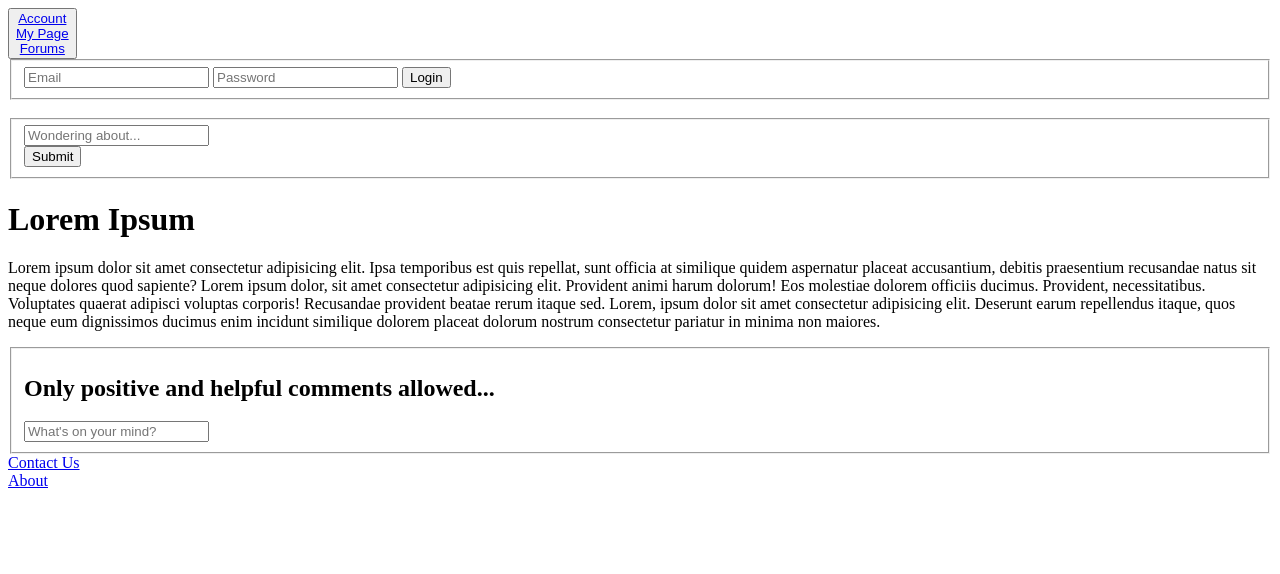
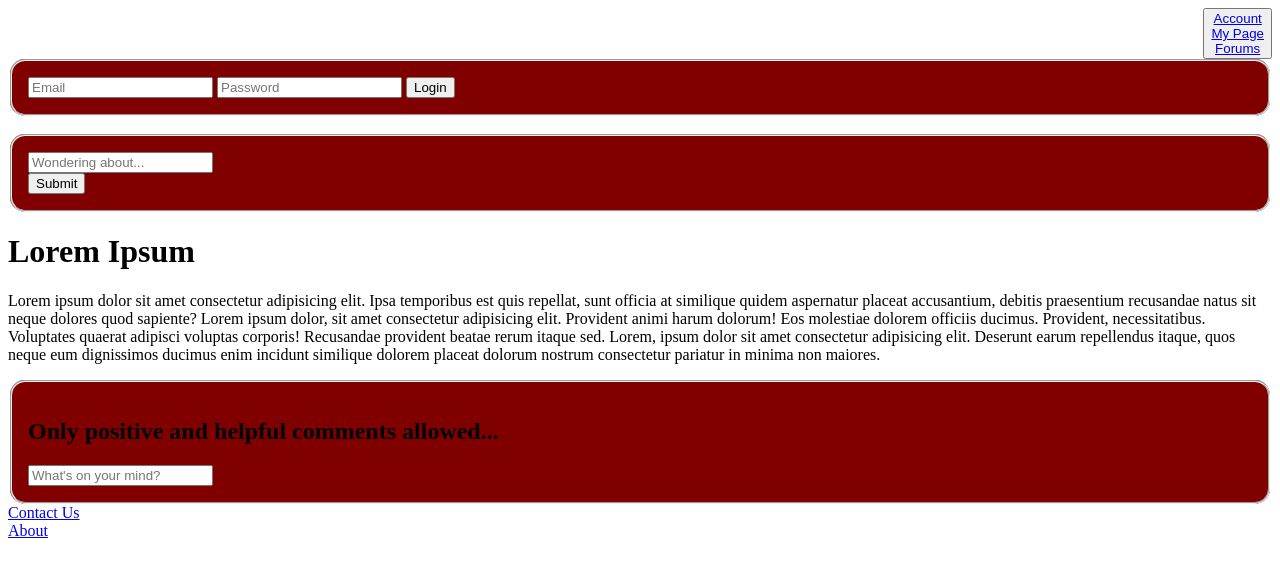
Before and after one commit to Misherz/sbaDOM, a plain HTML site: page index.html in a window 1280 px wide. Drawn offline with Linux system fonts and the light colour scheme.

Commit message:
Adding Dom features

```diff
--- a/index.html
+++ b/index.html
@@ -10,8 +10,8 @@
 <body>
 <!--NavBar-->
     <div>
-        <div class="mainNavBar">
-            <button type="menu">
+        <div id="mainNavBar">
+            <button type="menu" id="navBtn">
                 <a href="#">Account</a><br>
                 <a href="#">My Page</a><br>
                 <a href="#">Forums</a>
--- a/script.js
+++ b/script.js
@@ -1,20 +1,21 @@
-// Cache using selectElementById.
-// Cache using querySelector/querySelectorAll.
-// Use the parent-child-sibling relationship to navigate between elements at least once (firstChild, lastChild, parentNode, nextElementSibling, etc.).
-// Iterate over a collection of elements to accomplish some task.
-// Create at least one element using createElement.
-// Use appendChild and/or prepend to add new elements to the DOM.
-// Use the DocumentFragment interface or HTML templating with the cloneNode method to create templated content.
-// Modify the HTML or text content of at least one element in response to user interaction using innerHTML, innerText, or textContent.
-// Modify the style and/or CSS classes of an element in response to user interactions using the style or classList properties.
-// Modify at least one attribute of an element in response to user interaction.
-// Register at least two different event listeners and create the associated event handler functions.
-// Use at least two Browser Object Model (BOM) properties or methods.
-// Include at least one form and/or input with HTML attribute validation.
-// Include at least one form and/or input with DOM event-based validation. (This can be the same form or input as the one above, but should include event-based validation in addition to the HTML attribute validation.)
-// Ensure that the program runs without errors (comment out things that do not work, and explain your blockers - you can still receive partial credit).
-// Commit frequently to the git repository.
-// Include a README file that contains a description of your application.
-// Level of effort displayed in creativity, presentation, and user experience.
 
-//Windows Enter Prompt
+//Position navBar to the right [get element by ID]
+let navBar = document.getElementById('mainNavBar');
+navBar.style.textAlign = "right";
+
+//Color for fieldsets[QuerySelectorALl]
+const fieldSets= document.querySelectorAll("fieldset");
+fieldSets.forEach(fset=>{
+    fset.style.backgroundColor="maroon";
+    fset.style.borderRadius="15px";
+    fset.style.padding="1em";
+
+})
+
+//Parent Node to navigate between elements
+
+//iterate over a collection of elements to complete a task
+
+//CreateElement
+//Append Child or Prepend
+// const button = document.createElement
```
